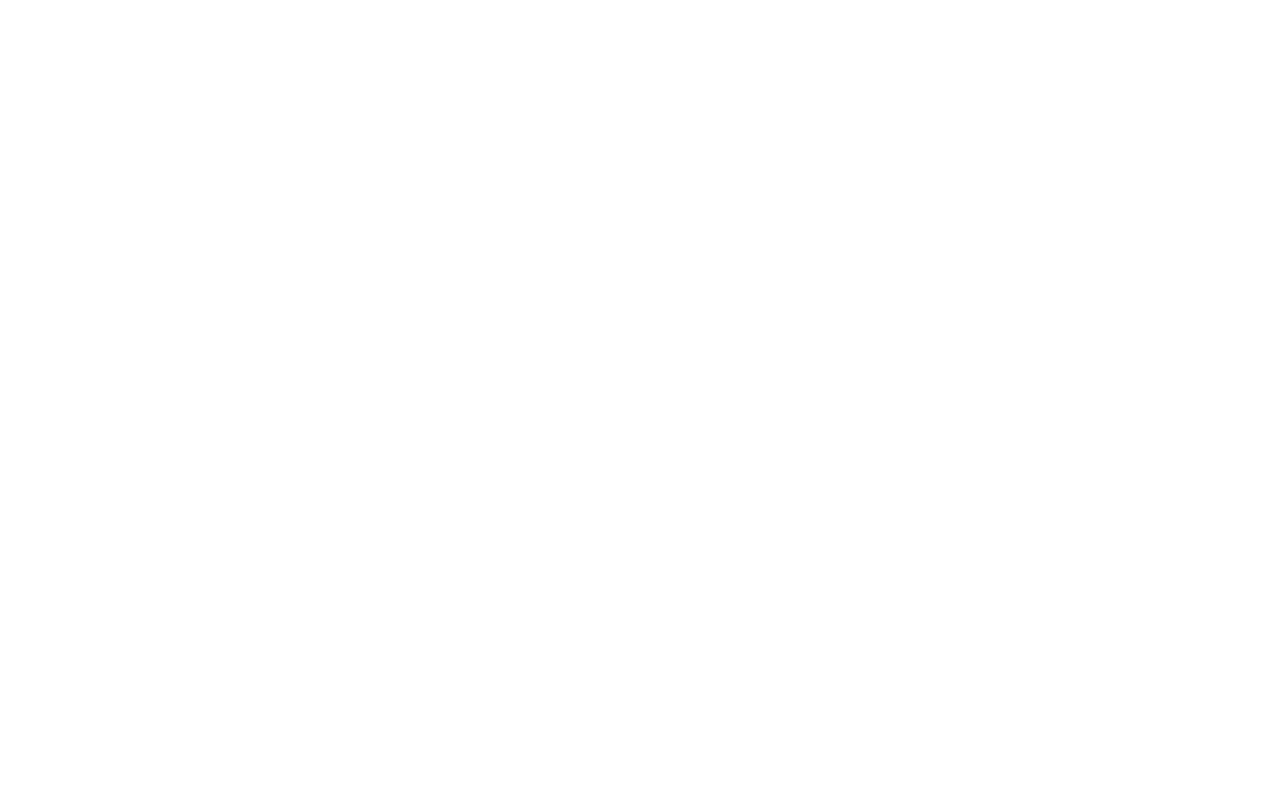
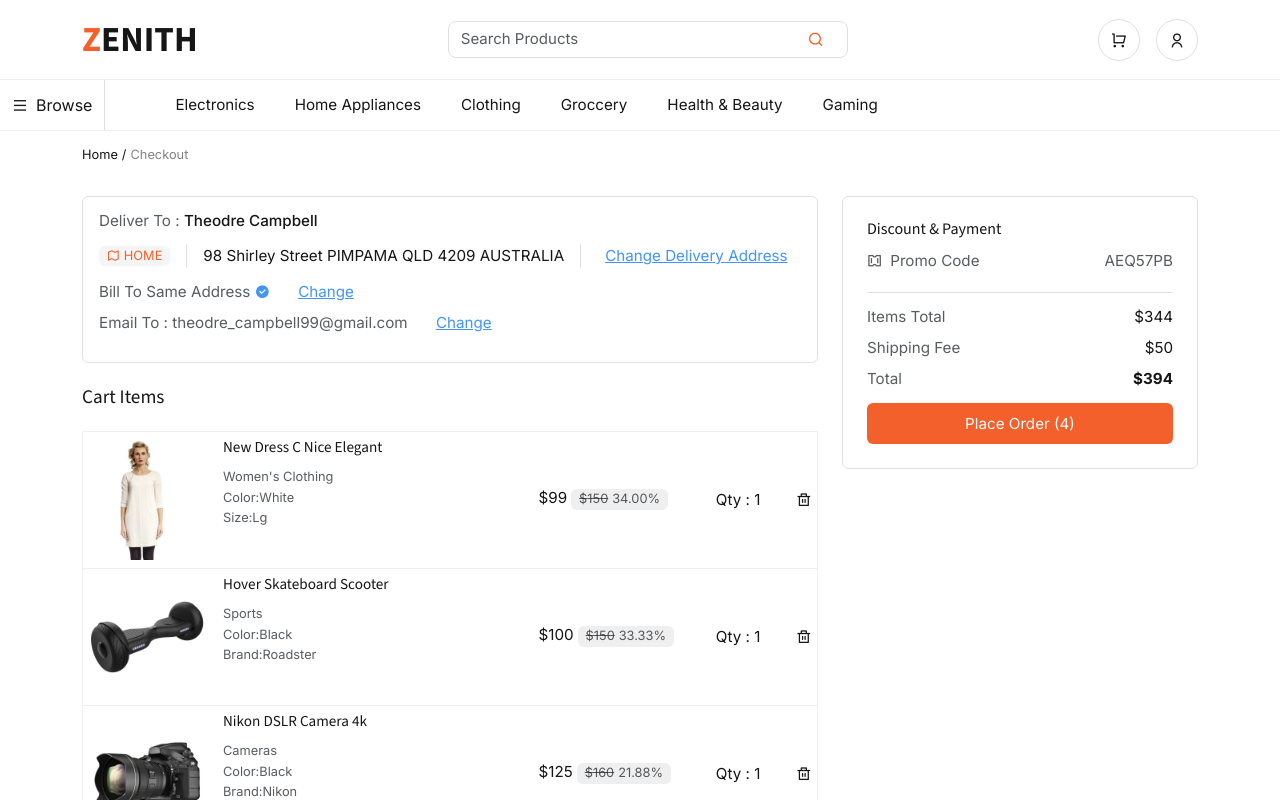
Before and after one commit to psujan/ecommerce-template, a React (Vite) app: page /checkout in a window 1280 px wide. Before the commit this address had no page. Shown: the top 800 px of the page. Built offline with nearby package versions, Linux system fonts and the light colour scheme.

Commit message:
feat : cart and checkout page design

```diff
--- a/src/assets/sass/_common.scss
+++ b/src/assets/sass/_common.scss
@@ -37,6 +37,10 @@
 
 .bg-gray-light {
   background-color: $gray-light;
+}
+
+.bg-gray-neutral{
+  background-color: $gray-200;
 }
 
 .text-logo {
--- a/src/assets/sass/abstracts/_variables.scss
+++ b/src/assets/sass/abstracts/_variables.scss
@@ -8,6 +8,7 @@
 $gray-light: #f5f5f5;
 $dark: #1b1e38;
 $yellow:#FFFF00;
+$secondary:#4295f5;
 
 //responsive breakpoints--> same as bootstrap
 $sm: 576px;
--- /dev/null
+++ b/src/components/ui/Line.jsx
@@ -0,0 +1,13 @@
+/* eslint-disable react/prop-types */
+export default function Line({
+  width = "1px",
+  height = "24px",
+  controlClass = "",
+}) {
+  return (
+    <span
+      className={`d-inline bg-gray-neutral ${controlClass}`}
+      style={{ width: width, height: height }}
+    ></span>
+  );
+}
--- a/src/data/product.js
+++ b/src/data/product.js
@@ -652,14 +652,14 @@
   {
     title: "Brilliant Basics Bang On Backpack - Stars",
     discountPrice: "20",
-    price: "150",
+    price: "40",
     rating: 4,
     ratingCount: 28,
     image: d4,
     qty:1,
     category:"Children Essentials",
     color:"Mixed",
-
+    saveAmount: "15",
   },
 ]
 
--- a/src/pages/Cart/partials/CartSummary.jsx
+++ b/src/pages/Cart/partials/CartSummary.jsx
@@ -1,6 +1,11 @@
 import Button from "../../../components/ui/Button"
+import { useNavigate } from "react-router-dom"
 
 export default function CartSummary(){
+  const navigate = useNavigate();
+  const redirectToCheckout = ()=>{
+    navigate("/checkout");
+  }
   return (
     <div className="p-3 border rounded">
       <h4 className="fw-medium mb-4">Order Summary</h4>
@@ -26,7 +31,7 @@
           <span className="fw-bold">$394</span>
         </li>
         <li>
-        <Button title="Checkout (4)" appendClass="w-100"></Button>
+        <Button title="Checkout (4)" appendClass="w-100" onClick={()=>redirectToCheckout() }></Button>
         </li>
       </ul>
     </div>
--- /dev/null
+++ b/src/pages/Checkout/Checkout.jsx
@@ -0,0 +1,32 @@
+import PageLayout from "../../components/layouts/PageLayout";
+import Breadcrumb from "../../components/ui/Breadcrumb";
+import DeliveryAddress from "./partials/DeliveryAddress";
+import OrderSummary from "./partials/OrderSummary";
+import CheckoutSummary from "./partials/CheckoutSummary";
+
+const BREADCRUMB_ITEMS = [
+  {
+    title: "Checkout",
+    link: "/checkout",
+  },
+];
+export default function Checkout() {
+  return (
+    <PageLayout>
+      <Breadcrumb breadcrumbItems={[...BREADCRUMB_ITEMS]}></Breadcrumb>
+      <section className="py-2">
+        <div className="container">
+          <div className="row">
+            <div className="col-lg-8 col-md-12 mb-4">
+              <DeliveryAddress />
+              <OrderSummary />
+            </div>
+            <div className="col-lg-4 col-md-12 mb-4">
+              <CheckoutSummary />
+            </div>
+          </div>
+        </div>
+      </section>
+    </PageLayout>
+  );
+}
--- /dev/null
+++ b/src/pages/Checkout/partials/CheckoutSummary.jsx
@@ -0,0 +1,39 @@
+import Button from "../../../components/ui/Button";
+export default function CheckoutSummary() {
+  return (
+    <div className="p-4 rounded border">
+      <div className="pb-4 border-bottom">
+        <h5 className="fw-medium mb-3">Discount & Payment</h5>
+        <ul className="fs-text">
+          <li className="d-flex justify-content-between">
+            <span className="text-muted">
+              <i className="ri-coupon-4-line pe-2 pb-3"></i>Promo Code
+            </span>
+            <span className="text-muted">AEQ57PB</span>
+          </li>
+        </ul>
+      </div>
+      <div className="pt-3">
+        <ul className="fs-text">
+          <li className="pb-3 d-flex justify-content-between">
+            <span className="text-muted">Items Total</span>
+            <span>$344</span>
+          </li>
+          <li className="pb-3 d-flex justify-content-between">
+            <span className="text-muted">Shipping Fee</span>
+            <span>$50</span>
+          </li>
+          <li className="pb-3 d-flex justify-content-between">
+            <span className="text-muted">Total</span>
+            <span className="fw-bolder">$394</span>
+          </li>
+          <li>
+            <li>
+              <Button title="Place Order (4)" appendClass="w-100"></Button>
+            </li>
+          </li>
+        </ul>
+      </div>
+    </div>
+  );
+}
--- /dev/null
+++ b/src/pages/Checkout/partials/DeliveryAddress.jsx
@@ -0,0 +1,35 @@
+import Line from "../../../components/ui/Line";
+
+export default function DeliveryAddress() {
+  return (
+    <div className="border rounded p-3 mb-4">
+      <div className="fs-text mb-3">
+        <span className="fs-text text-muted">Deliver To : </span>
+        <span className="fw-medium">Theodre Campbell</span>
+      </div>
+      <div className="d-flex align-items-center mb-3">
+        <div className="py-1 px-2 bg-gray-light fs-tiny rounded text-primary">
+          <i className="ri-map-line pe-1"></i>HOME
+        </div>
+        <Line controlClass="mx-3" />
+        <div className="fs-text">
+          <span>98 Shirley Street PIMPAMA QLD 4209 AUSTRALIA</span>
+        </div>
+        <Line controlClass="mx-3 d-inline-block" />
+        <div className="fs-text">
+          <span className="ms-2 text-secondary cur-p text-underline">
+            Change Delivery Address
+          </span>
+        </div>
+      </div>
+      <div className="fs-text mb-3">
+        <span className="text-muted pe-3">Bill To Same Address <span className="text-tiny text-secondary"><i className="ri-checkbox-circle-fill"></i></span> </span>
+        <span className="ms-2 text-secondary cur-p text-underline">Change</span>
+      </div>
+      <div className="fs-text mb-3">
+        <span className="text-muted pe-3">Email To : theodre_campbell99@gmail.com </span>
+        <span className="ms-2 text-secondary cur-p text-underline">Change</span>
+      </div>
+    </div>
+  );
+}
--- /dev/null
+++ b/src/pages/Checkout/partials/OrderSummary.jsx
@@ -0,0 +1,82 @@
+import { CartItems as CartRows } from "../../../data/product";
+export default function OrderSummary() {
+  return (
+    <div>
+      <h4 className="fw-medium mb-4">Cart Items</h4>
+      <table className="t-bordered table-custom">
+        {/* <thead>
+          <tr className="fw-medium">
+            <th scope="col">Product</th>
+            <th scope="col">Price</th>
+            <th scope="col">Qty</th>
+            <th scope="col">Action</th>
+          </tr>
+        </thead> */}
+        <tbody>
+          {CartRows.map((row, i) => {
+            return (
+              <tr key={i} className="fs-text">
+                <td>
+                  <div className="d-flex">
+                    <div className="cart-img">
+                      <img src={row.image} alt="" />
+                    </div>
+                    <div className="ps-3 text-start fs-tiny">
+                      <h4 className="fs-text fw-medium mb-3">{row.title}</h4>
+                      <div>
+                        <span className="d-block text-muted pb-2">
+                          {row.category}
+                        </span>
+                        <span className="d-block text-muted pb-2">
+                          Color:{row.color}
+                        </span>
+                        {row.size && (
+                          <span className="d-block text-muted pb-2">
+                            Size:{row.size}
+                          </span>
+                        )}
+                        {row.brand && (
+                          <span className="d-block text-muted pb-2">
+                            Brand:{row.brand}
+                          </span>
+                        )}
+                      </div>
+                    </div>
+                  </div>
+                </td>
+                <td className="text-start ">
+                  <span className="d-inline-block pb-1">
+                    ${row.discountPrice}
+                  </span>
+                  {row.price && (
+                    <span className="d-inline-block  px-2 ms-1 fs-tiny py-1 bg-gray rounded  text-muted">
+                      <span className="text-line-through">${row.price}</span>
+                      <span className="ps-1">
+                        {(
+                          ((row.price - row.discountPrice) / row.price) *
+                          100
+                        ).toFixed(2)}
+                        %
+                      </span>
+                    </span>
+                  )}
+                </td>
+                <td>
+                  <div className="d-flex p-qty">
+                    <span className="px-3">Qty : {row.qty}</span>
+                  </div>
+                </td>
+                <td>
+                  <a href="#">
+                    <i className="ri-delete-bin-line"></i>
+                  </a>
+                </td>
+              </tr>
+            );
+          })}
+          <tr></tr>
+        </tbody>
+      </table>
+    </div>
+  );
+}
--- a/src/route.jsx
+++ b/src/route.jsx
@@ -5,6 +5,8 @@
 import CollectionItems from "./pages/CollectionItems/CollectionItem";
 import DealItems from "./pages/DealItems/DealItems";
 import Cart from "./pages/Cart/Cart";
+import Checkout from "./pages/Checkout/Checkout";
+
 
 export default function AppRoutes() {
   return (
@@ -15,6 +17,7 @@
       <Route path="/shop-by-collection" element={<CollectionItems />} />
       <Route path="/shop-by-deal" element={<DealItems />} />
       <Route path="/cart" element={<Cart />} />
+      <Route path="/checkout" element={<Checkout />} />
     </Routes>
   );
 }
```
